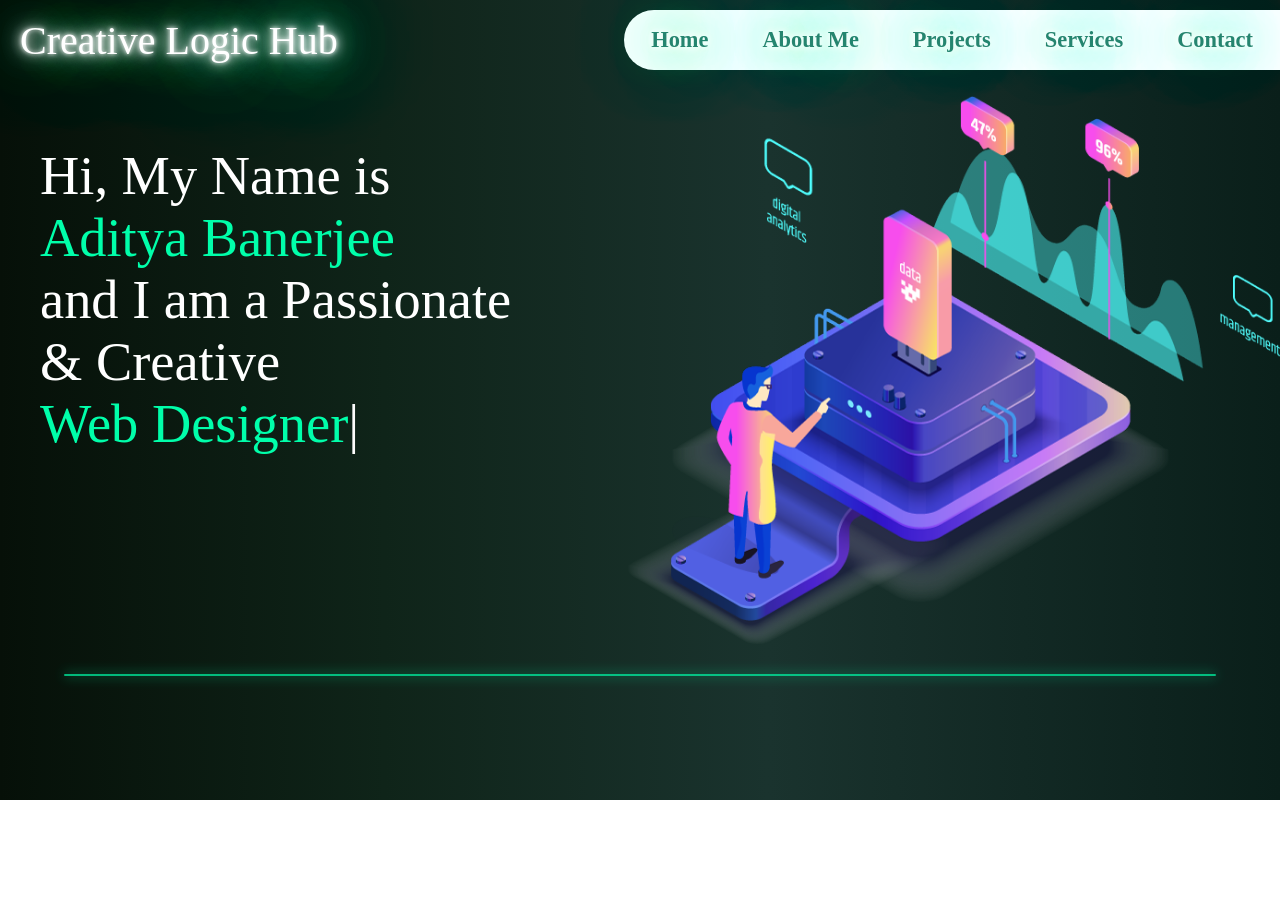
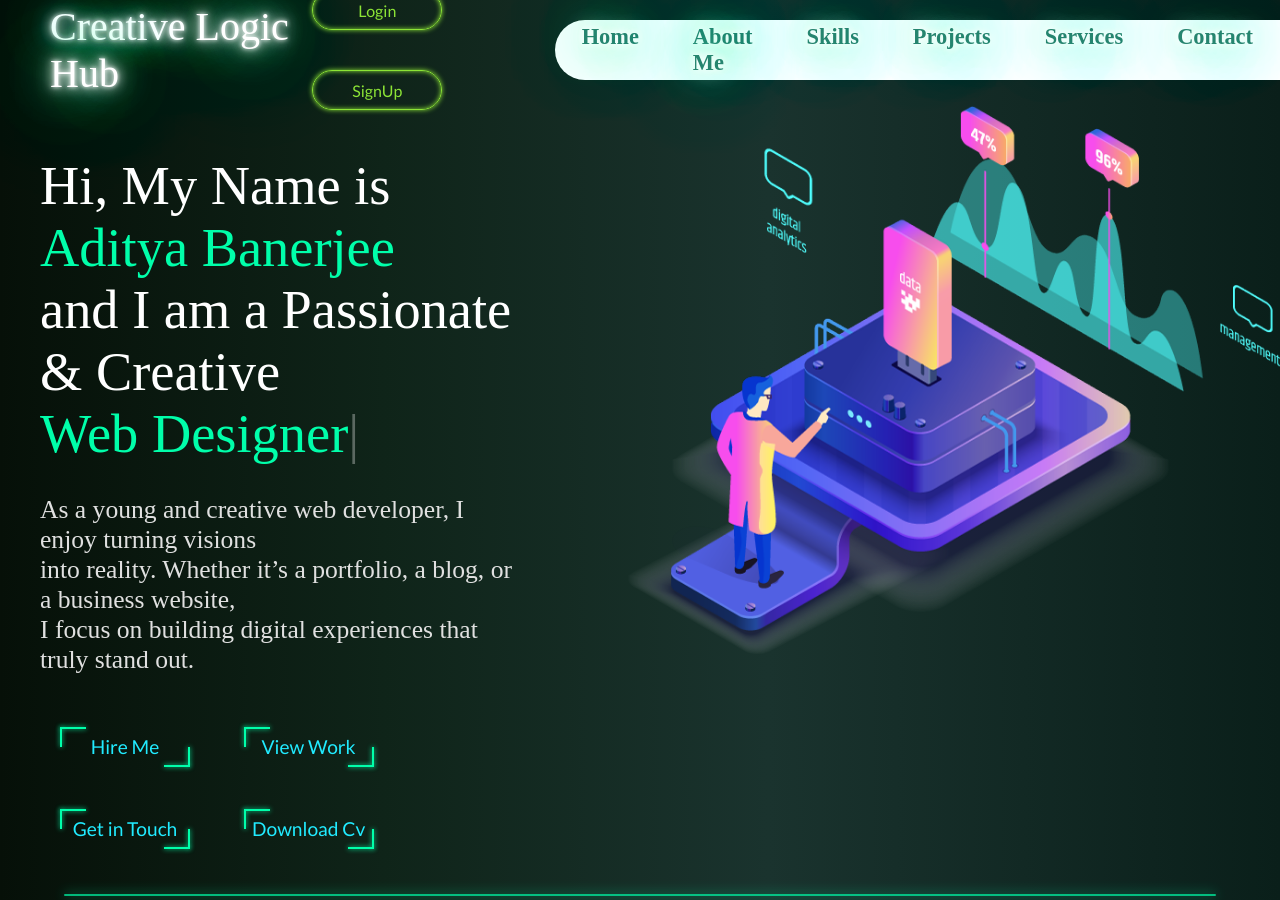
Before and after one commit to adityabanerjee510-bit/local-repo, a plain HTML site: page index.html in a window 1280 px wide. Before the commit the page ends 800 px from the top, so only its background shows below. Drawn offline with nearby package versions, Linux system fonts and the light colour scheme; a web font is replaced by a local one.

Commit message:
Landing page fully updated!

```diff
--- a/index.html
+++ b/index.html
@@ -5,19 +5,22 @@
     <meta name="viewport" content="width=device-width, initial-scale=1.0">
     <title>Creative Logic Hub -- Aditya's Portfolio</title>
     <link rel="stylesheet" href="style.css">
+    <link href="https://fonts.googleapis.com/css2?family=Lato&display=swap" rel="stylesheet">
+    <link href="https://fonts.googleapis.com/css2?family=Megrim&family=Pompiere&display=swap" rel="stylesheet">
 </head>
 <body>
     <header>
         <div class="header-nav">
-            <div class="left" style="margin: 10px 0 10px 20px;">Creative Logic Hub</div>
-            <!-- <div class="social-media" style="display: flex; align-items:center;gap:20px;">
-                <i><img data-v-30aad7a6="" data-image-id="2mIgusGquJFz" src="https://img.icons8.com/?size=1200&amp;id=2mIgusGquJFz&amp;format=png" srcset="https://img.icons8.com/?size=48&amp;id=2mIgusGquJFz&amp;format=png 1x, https://img.icons8.com/?size=96&amp;id=2mIgusGquJFz&amp;format=png 2x" width="48" height="48" alt="windows 11 color style discord icon" class="loaded"></i>
-                <i><img data-v-30aad7a6="" data-image-id="63306" src="https://img.icons8.com/?size=1200&amp;id=63306&amp;format=png" srcset="https://img.icons8.com/?size=48&amp;id=63306&amp;format=png 1x, https://img.icons8.com/?size=96&amp;id=63306&amp;format=png 2x" width="48" height="48" alt="color style telegram icon" class="loaded"></i>
-            </div> -->
+            <div class="left" style="margin: 10px 0 10px 50px;">Creative Logic Hub</div>
+            <div class="frame">
+                <button class="custom-btn btn-4" style="border-radius: 10cm;"><span>Login</span></button>
+                <button class="custom-btn btn-4"  style="border-radius: 10cm;"><span>SignUp</span></button>
+            </div>
             <div class="right" style="background-color: rgb(255, 255, 255); height: 60px; display: flex; justify-content: center; align-items: center;border-radius: 2cm 0 0 2cm;">
                 <ul>
                     <li class="bar"><a href="#">Home</a></li>
                     <li class="bar"><a href="#">About Me</a></li>
+                    <li class="bar"><a href="#">Skills</a></li>
                     <li class="bar"><a href="#">Projects</a></li>
                     <li class="bar"><a href="#">Services</a></li>
                     <li class="bar"><a href="#">Contact</a></li>
@@ -29,16 +32,26 @@
         <section class="herosection">
             <div class="leftsection">Hi, My Name is <span class="name">Aditya Banerjee</span>
                 <div> and I am a Passionate & Creative<br><span id="element" style="color: #0fa;"></span></div>
+                <p style="font-size: 1.6rem; padding-top: 30px; color:#e0e0e0">As a young and creative web developer, I enjoy turning visions <br> into reality. Whether it’s a portfolio, a blog, or a business website,<br> I  focus on building digital experiences that truly stand out.</p>
+                <div class="frame" style="padding-top: 30px; ">
+                    <button class="custom-btn btn-7"><span style="font-size: 1.2rem;">Hire Me</span></button>
+                    <button class="custom-btn btn-7"><span style="font-size: 1.2rem;">View Work</span></button>
+                    <button class="custom-btn btn-7"><span style="font-size: 1.2rem;">Get in Touch</span></button>
+                    <button class="custom-btn btn-7"><span style="font-size: 1.2rem;">Download Cv</span></button>
+                </div>
             </div>
             <div class="rightsection"><img src="side_image.png" alt="Human Error" height="550px" style="padding-left: 100px;"></div>
         </section>
         <hr class="line1">
+        <section class="aboutsection">
+
+        </section>
     </main>
     <footer></footer>
     <script src="https://unpkg.com/typed.js@2.1.0/dist/typed.umd.js"></script>
     <script>
         var typed = new Typed('#element', {
-            strings: [ 'Front End Deveoper',' Web Designer ','&amp; FreeLancer !'],
+            strings: [ 'Front End Deveoper :)',' Web Designer  ','&amp; FreeLancer !'],
             typeSpeed: 90,
             loop: true
         });
--- a/style.css
+++ b/style.css
@@ -13,7 +13,7 @@ body{
     justify-content: space-between;
     align-items: center;
     height: 60px;
-    padding-top: 10px;
+    padding-top: 20px;
 }
 
 .header-nav .right ul {
@@ -104,9 +104,7 @@ body{
     font-size: 3.4rem;
     color: #fff;
 }
-.rightsection{
 
-}
 .name{
     color: #0fa;
 }
@@ -124,3 +122,109 @@ body{
     animation: glow 2s infinite alternate;
 
 }
+button {
+  margin: 20px;
+}
+.custom-btn {
+  color: #fff;
+  width: 130px;
+  height: 40px;
+  padding: 10px 25px;
+  font-family: 'Lato', sans-serif;
+  font-weight: 500;
+  background: transparent;
+  cursor: pointer;
+  transition: all 0.3s ease;
+  position: relative;
+  display: inline-block;
+}
+.btn-4 {
+  color: #8ce436;
+  padding: 0;
+  border: 1px solid #8ce436;
+  box-shadow: 0 0 5px #8ce436, 0 0 5px inset;
+}
+.btn-4 {
+    font-size: 1rem;
+}
+.btn-4:after {
+  position: absolute;
+  content: "";
+  top: 5px;
+  left: 6px;
+  width: 90%;
+  height: 70%;
+  border: 1px solid #8ce436;
+  box-shadow: 0 0 5px #8ce436 inset;
+  opacity: 0;
+  transition: all 0.01s ease;
+  border-radius: 10cm;
+}
+.btn-4:hover:after {
+  opacity: 1;
+}
+.btn-7 {
+  color: #21ebff;
+  line-height: 40px;
+  padding: 0;
+  border: none;
+}
+.btn-7 span {
+  position: relative;
+  display: block;
+  width: 100%;
+  height: 100%;
+}
+.btn-7:before,
+.btn-7:after {
+  position: absolute;
+  content: "";
+  right: 0;
+  bottom: 0;
+  background: #0fa;
+  box-shadow: 0 0 5px #0fa;
+  transition: all 0.2s ease;
+}
+.btn-7:before{
+   height: 50%;
+   width: 2px;
+}
+.btn-7:after {
+  width: 20%;
+  height: 2px;
+}
+.btn-7:hover:before {
+  height: 100%;
+
+}
+.btn-7:hover:after {
+  width: 100%;
+
+}
+.btn-7:hover{
+    color: #0fa;
+}
+.btn-7 span:before,
+.btn-7 span:after {
+  position: absolute;
+  content: "";
+  left: 0;
+  top: 0;
+  background: #0fa;
+  box-shadow: 0 0 5px #0fa;
+  transition: all 0.3s ease;
+}
+.btn-7 span:before {
+  width: 2px;
+  height: 50%;
+}
+.btn-7 span:after {
+  height: 2px;
+  width: 20%;
+}
+.btn-7 span:hover:before {
+  height: 100%;
+}
+.btn-7 span:hover:after {
+  width: 100%;
+}
```
